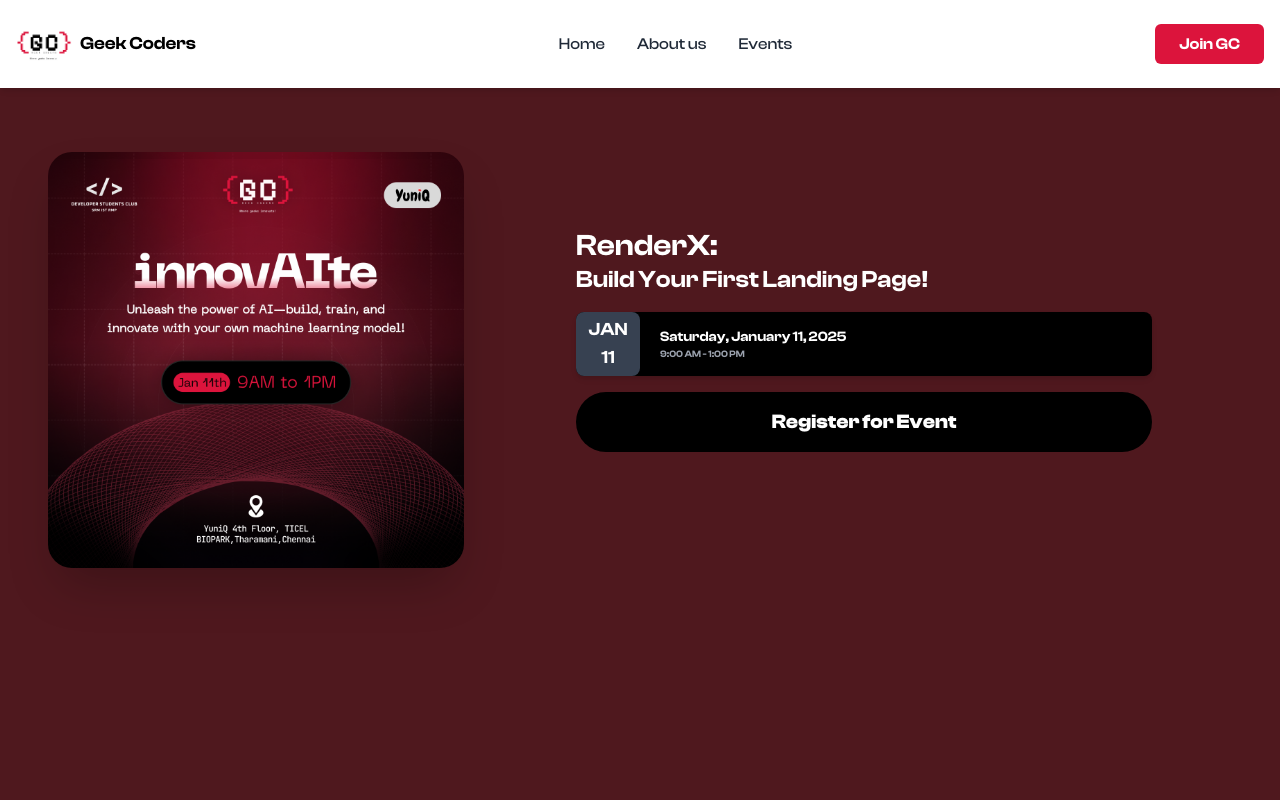
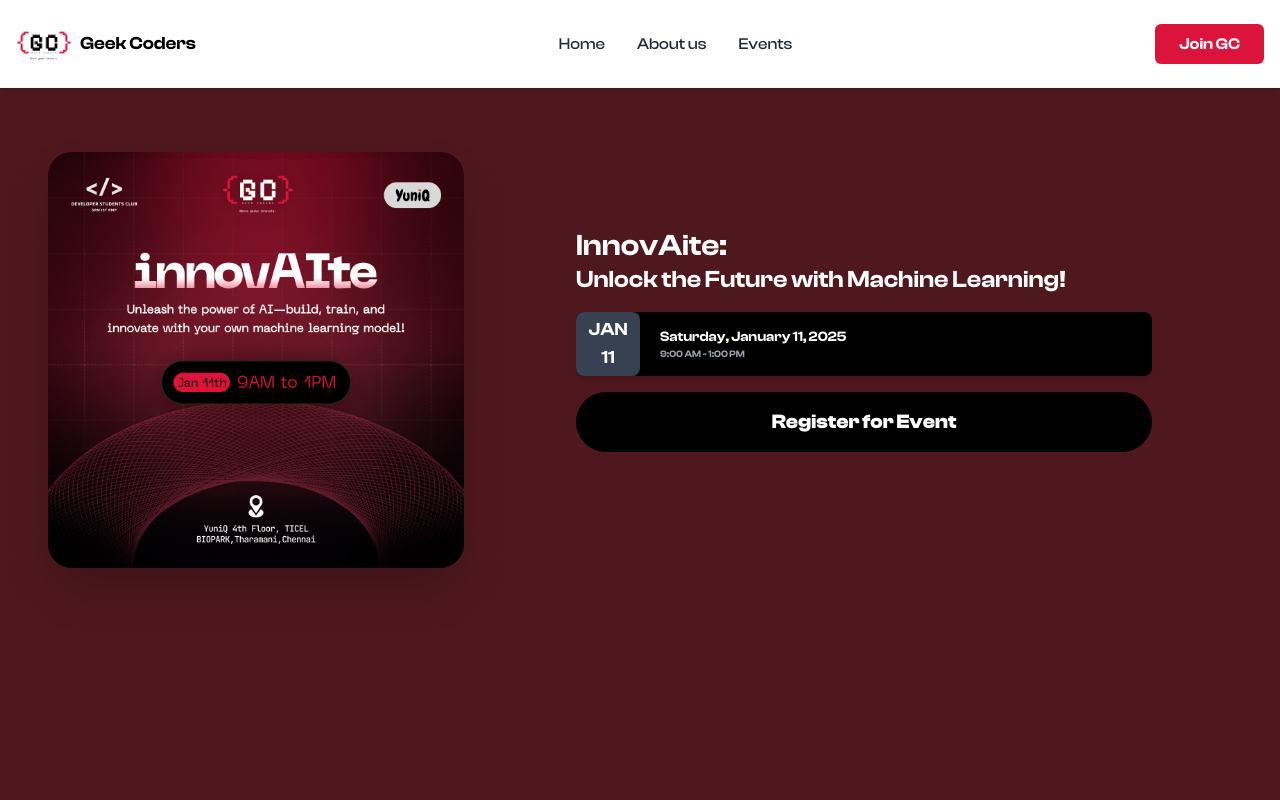
Before and after one commit to geekcoders-community/GeekCoders.Community, a Next.js app: page /register in a window 1280 px wide. Shown: the top 800 px of the page. Built offline with nearby package versions, Linux system fonts and the light colour scheme.

Commit message:
event update

```diff
--- a/app/register/page.js
+++ b/app/register/page.js
@@ -34,9 +34,9 @@
     <div className="">
       <div className="font-clash font-semibold px-6 md:px-24 md:py-10">
         <h1 className=" text-white text-lg md:text-3xl long">
-          RenderX:
+        InnovAite:
         </h1>
-        <p className='text-white text-lg md:text-2xl mb-4 long'> Build Your First Landing Page!</p>
+        <p className='text-white text-lg md:text-2xl mb-4 long'>  Unlock the Future with Machine Learning!</p>
         <div className="flex flex-row w-full items-center gap-3   bg-black text-white rounded-lg shadow-md ">
           <div className="flex flex-col items-center justify-center w-12 h-12 bg-gray-700 rounded-lg p-8  md:mb-0">
             <div className="text-lg font-semibold mb-0">JAN</div>
```
